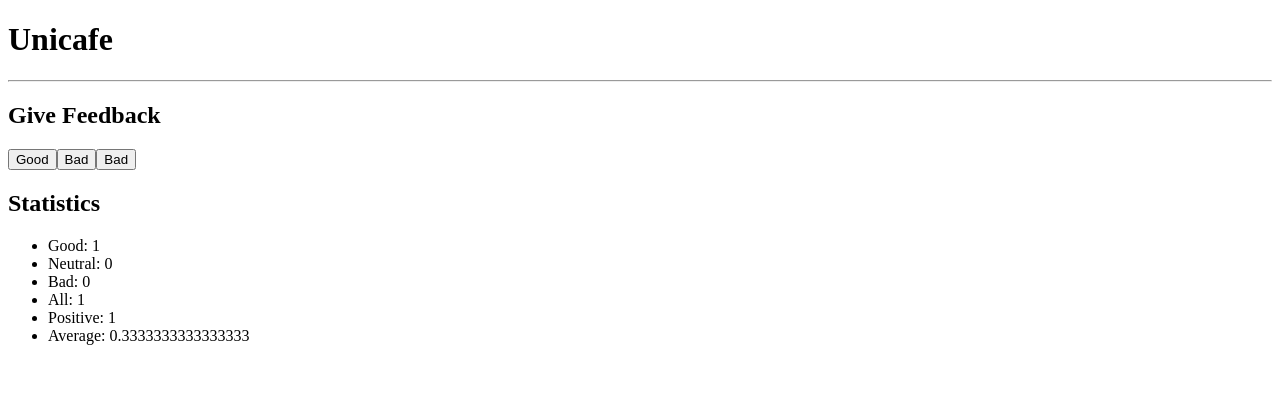
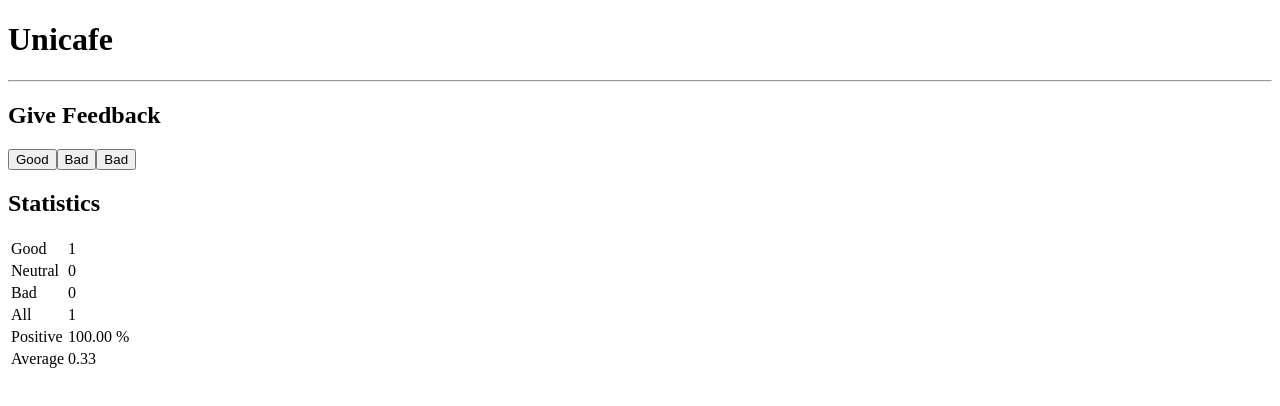
Before and after one commit to winz-dev/fsreact-repo, a React (Create React App) app in the folder part1/: page / in a window 1280 px wide. Both pictures are taken after a click on the button "Good". Shown: the top 406 px of the page. Built offline with nearby package versions, Linux system fonts and the light colour scheme.

Commit message:
Part 1 (Unicafe):  step6 (exercise 1.11)

```diff
--- a/part1/src/App.js
+++ b/part1/src/App.js
@@ -1,10 +1,10 @@
 import { useState } from 'react'
 
-const StatisticLine = ({name, value}) => {
+const StatisticLine = ({ name, value }) => {
   return (
-    <>
-      <li>{name}: {value}</li>
-    </>
+    <tr>
+      <td>{name}</td> <td>{value}</td>
+    </tr>
   )
 }
 
@@ -12,20 +12,20 @@ const Statistic = ({ good, neutral, bad }) => {
   let positive = 0;
   let allFeeds = good + neutral + bad
   if (allFeeds) {
-    positive = good / allFeeds
+    positive = good * 100 / allFeeds
   }
   if (allFeeds)
     return (
       <>
         <h2>Statistics</h2>
-        <ul>
+        <table>
           <StatisticLine name="Good" value={good} />
           <StatisticLine name="Neutral" value={neutral} />
           <StatisticLine name="Bad" value={bad} />
           <StatisticLine name="All" value={allFeeds} />
-          <StatisticLine name="Positive" value={positive} />
-          <StatisticLine name="Average" value={(allFeeds / 3)} />
-        </ul>
+          <StatisticLine name="Positive" value={positive.toFixed(2) + " %"} />
+          <StatisticLine name="Average" value={(allFeeds / 3).toFixed(2)} />
+        </table>
       </>
     )
   return (
@@ -35,7 +35,7 @@ const Statistic = ({ good, neutral, bad }) => {
     </>)
 }
 
-const Button = ({handClickEvent, text}) => {
+const Button = ({ handClickEvent, text }) => {
 
   return (
     <>
```
